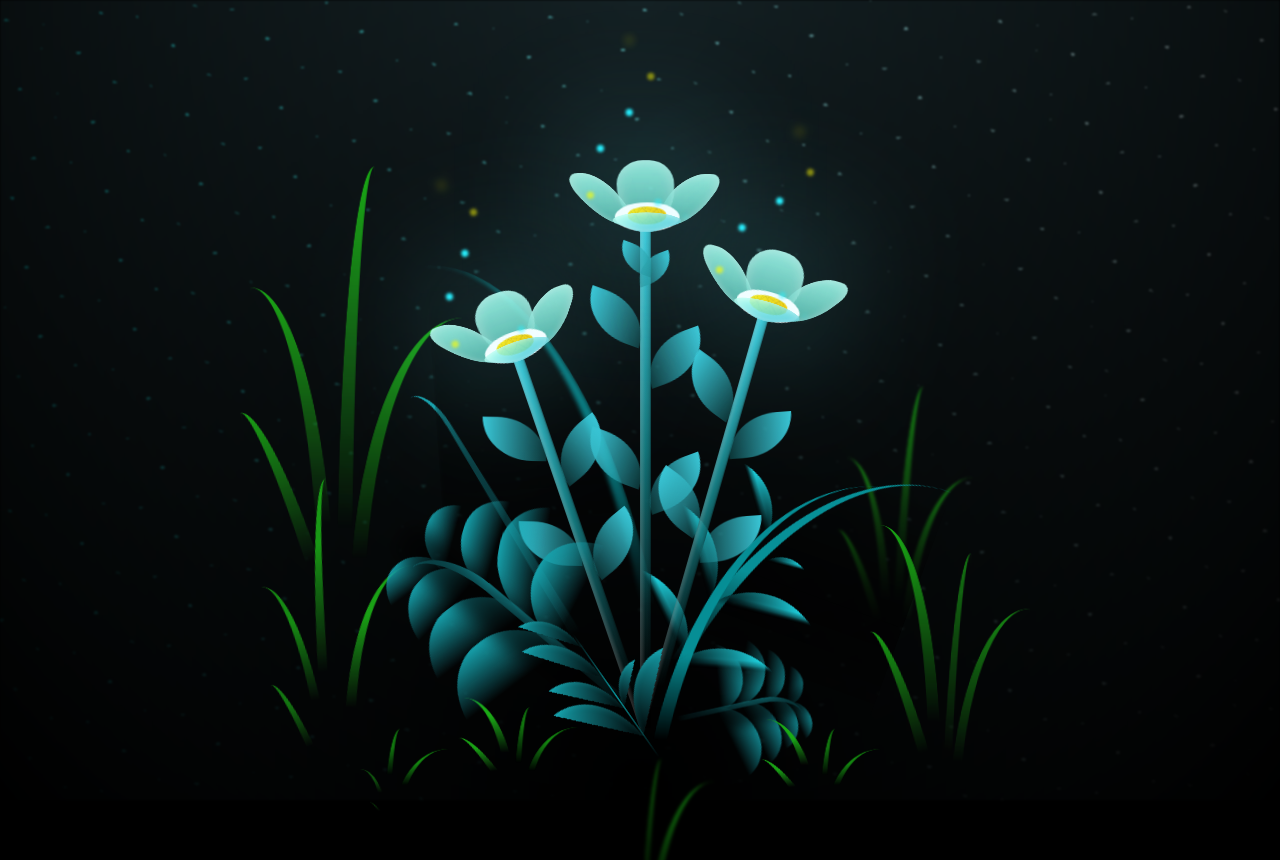
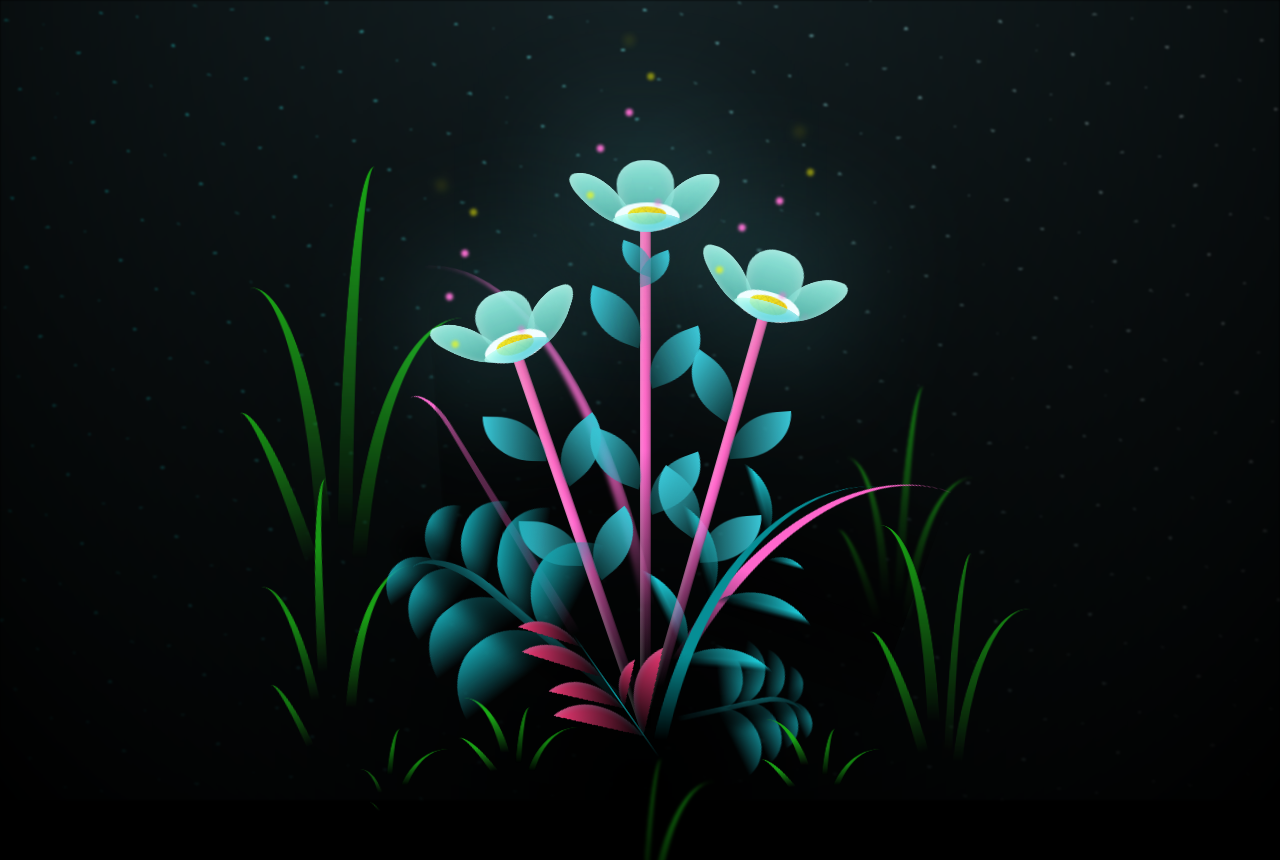
Before and after one commit to desuCode835/Flower-effects, a plain HTML site: page flower.html in a window 1280 px wide. Shown: the top 860 px of the page. Drawn offline with Linux system fonts and the light colour scheme.

Commit message:
Update main.css

```diff
--- a/css/main.css
+++ b/css/main.css
@@ -212,7 +212,7 @@ body {
 .flower__line {
   height: 55vmin;
   width: 1.5vmin;
-  background-image: linear-gradient(to left, rgba(0, 0, 0, 0.2), transparent, rgba(255, 255, 255, 0.2)), linear-gradient(to top, transparent 10%, #14757a, #39c6d6);
+  background-image: linear-gradient(to left, rgba(0, 0, 0, 0.2), transparent, rgba(255, 255, 255, 0.2)), linear-gradient(to top, transparent 10%, #ff66cc, #ff69b4);
   box-shadow: inset 0 0 2px rgba(0, 0, 0, 0.5);
   -webkit-animation: grow-flower-tree 4s backwards;
           animation: grow-flower-tree 4s backwards;
@@ -271,7 +271,7 @@ body {
           animation: light-ans 4s linear infinite backwards;
 }
 .flower__light:nth-child(odd) {
-  background-color: #23f0ff;
+  background-color: #ff66cc;
 }
 .flower__light--1 {
   left: -2vmin;
@@ -536,7 +536,7 @@ body {
 .flower__g-long {
   --w: 2vmin;
   --h: 6vmin;
-  --c: #159faa;
+  --c: #ff66cc;
   position: absolute;
   bottom: 10vmin;
   left: -3vmin;
@@ -592,7 +592,7 @@ body {
   width: 30vmin;
   height: 50vmin;
   border-top-left-radius: 100%;
-  border-left: 2vmin solid #079097;
+  border-left: 2vmin solid #ff66cc;
   background-image: linear-gradient(to bottom, transparent, var(--dark-color) 60%);
   -webkit-mask-image: linear-gradient(to top, transparent 30%, #079097 60%);
 }
@@ -780,9 +780,9 @@ body {
   height: 10vmin;
   border-radius: 100% 0% 0% 100%/100% 100% 0% 0%;
   box-shadow: inset 0 2px 1vmin hsla(184deg, 97%, 58%, 0.2);
-  background-image: linear-gradient(to bottom left, transparent, var(--dark-color)), linear-gradient(to bottom right, #159faa 50%, transparent 50%, transparent);
-  -webkit-mask-image: linear-gradient(to bottom right, #159faa 50%, transparent 50%, transparent);
-  mask-image: linear-gradient(to bottom right, #159faa 50%, transparent 50%, transparent);
+  background-image: linear-gradient(to bottom left, transparent, var(--dark-color)), linear-gradient(to bottom right, #f33a77 50%, transparent 50%, transparent);
+  -webkit-mask-image: linear-gradient(to bottom right, #f33a77 50%, transparent 50%, transparent);
+  mask-image: linear-gradient(to bottom right, #f33a77 50%, transparent 50%, transparent);
 }
 .flower__g-fr {
   position: absolute;
```
